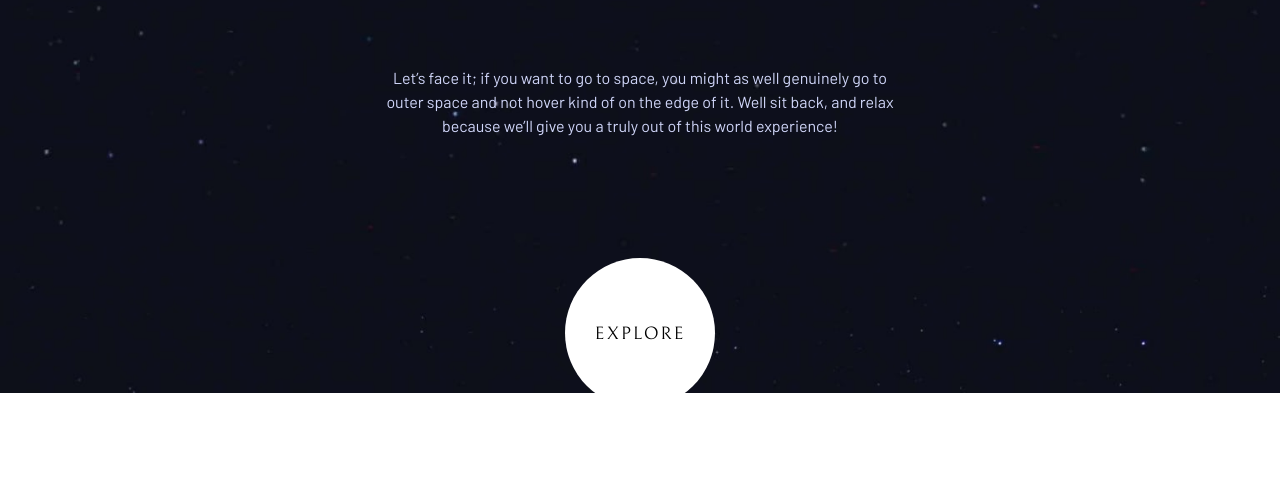
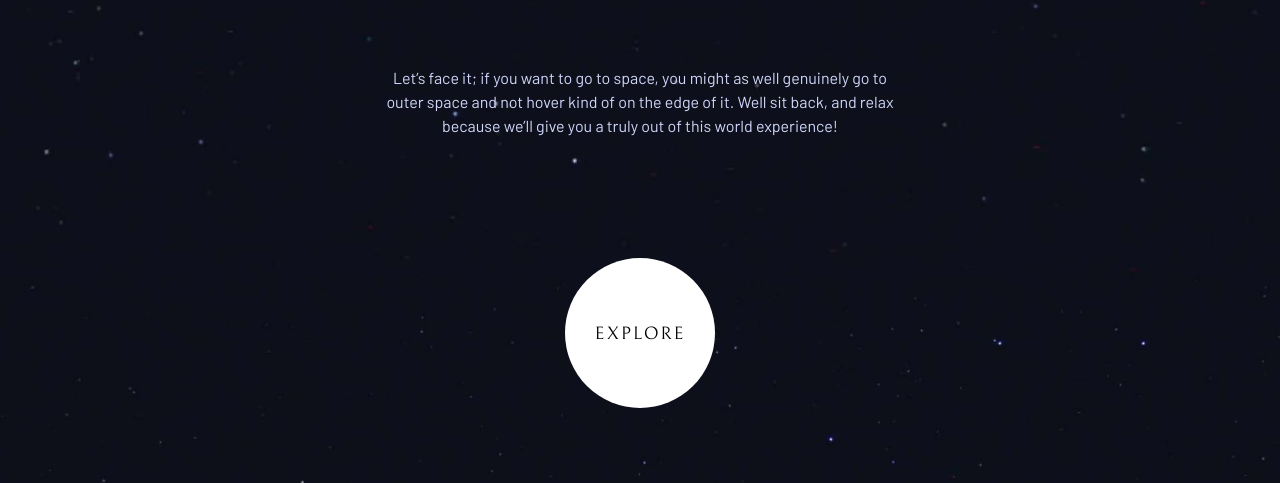
Before and after one commit to lasha-abuladze/space-tourism, a website: page index.html in a window 1280 px wide. Shown: the part 407-890 px from the top of the page. Drawn offline with Linux system fonts and the light colour scheme.

Commit message:
fix: resolve layout overflow and page height issues

```diff
--- a/app/main.scss
+++ b/app/main.scss
@@ -73,7 +73,6 @@ body {
     color: $color--blue-light;
     font-family: $font--Barlow;
     letter-spacing: 1.5px;
-    // min-height: 100vh;
 
 
     .main-header {
@@ -167,7 +166,6 @@ body {
     }
 
     .main-section {
-        height: 100vh;
 
         .section--home {
             background-image: url(./assets/home/background-home-mobile.jpg);
@@ -357,8 +355,6 @@ body {
 
             }
         }
-
-
     }
 
 
--- a/app/script.js
+++ b/app/script.js
@@ -4,8 +4,24 @@ const btnsNavigationContainer = document.querySelector(`.close-open-btns`);
 const btnsNavigation = document.querySelectorAll(`.btn--menu`);
 const navigation = document.querySelector(`.navigation`);
 
+const mainection = document.querySelector(`.main-section`);
+
+
+
+
+mainection.style.height = `${document.documentElement.scrollHeight}px`;
+
+window.addEventListener(`resize`, () => {
+    mainection.style.height = `${document.documentElement.scrollHeight}px`
+})
+
+
+
 
 btnsNavigationContainer.addEventListener(`click`, (e) => {
     btnsNavigation.forEach(el => el.classList.toggle(`display-none`));
     navigation.classList.toggle(`navigation--closed`);
 })
+
+
+// console.log(document.documentElement.scrollHeight)
```
